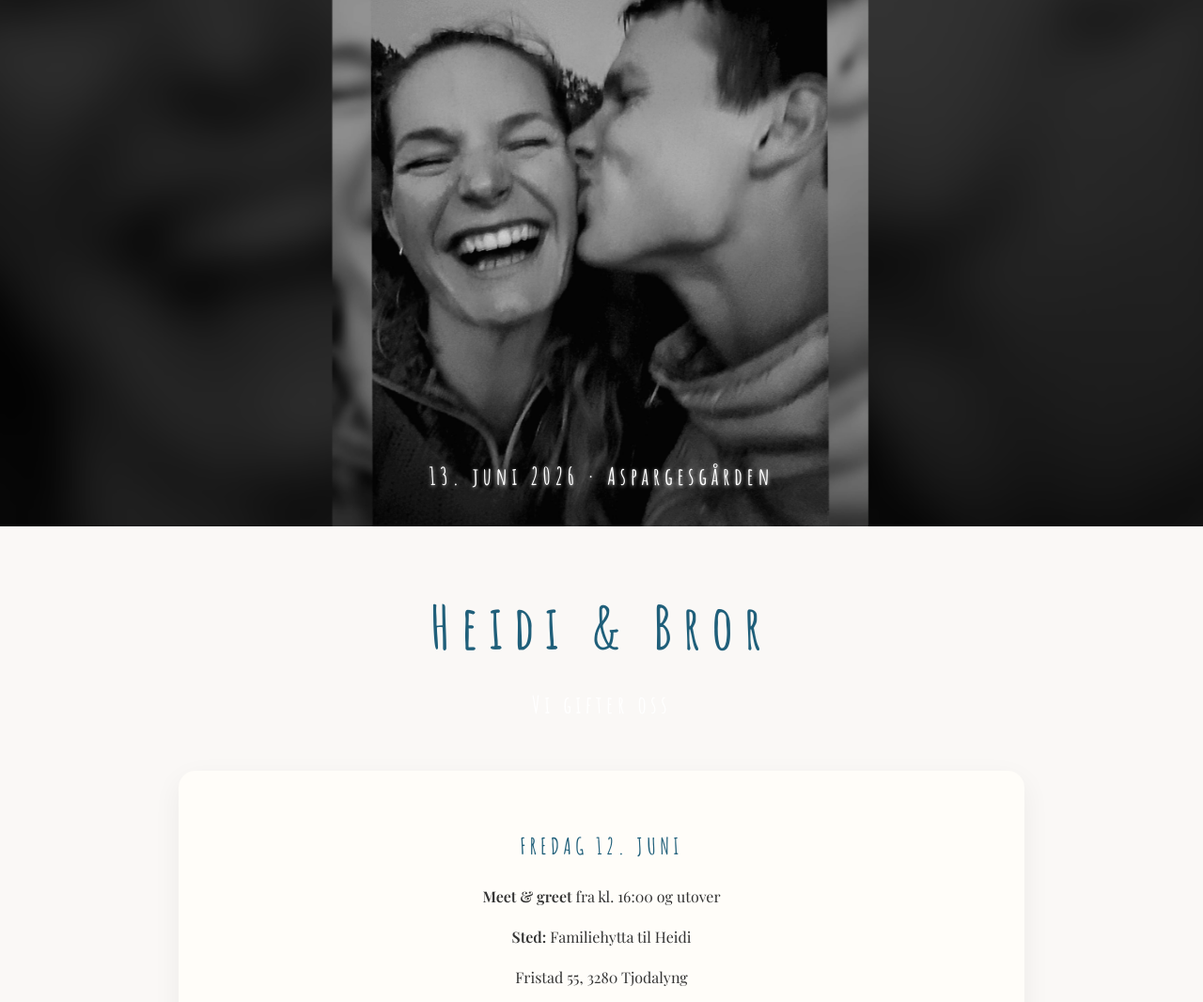
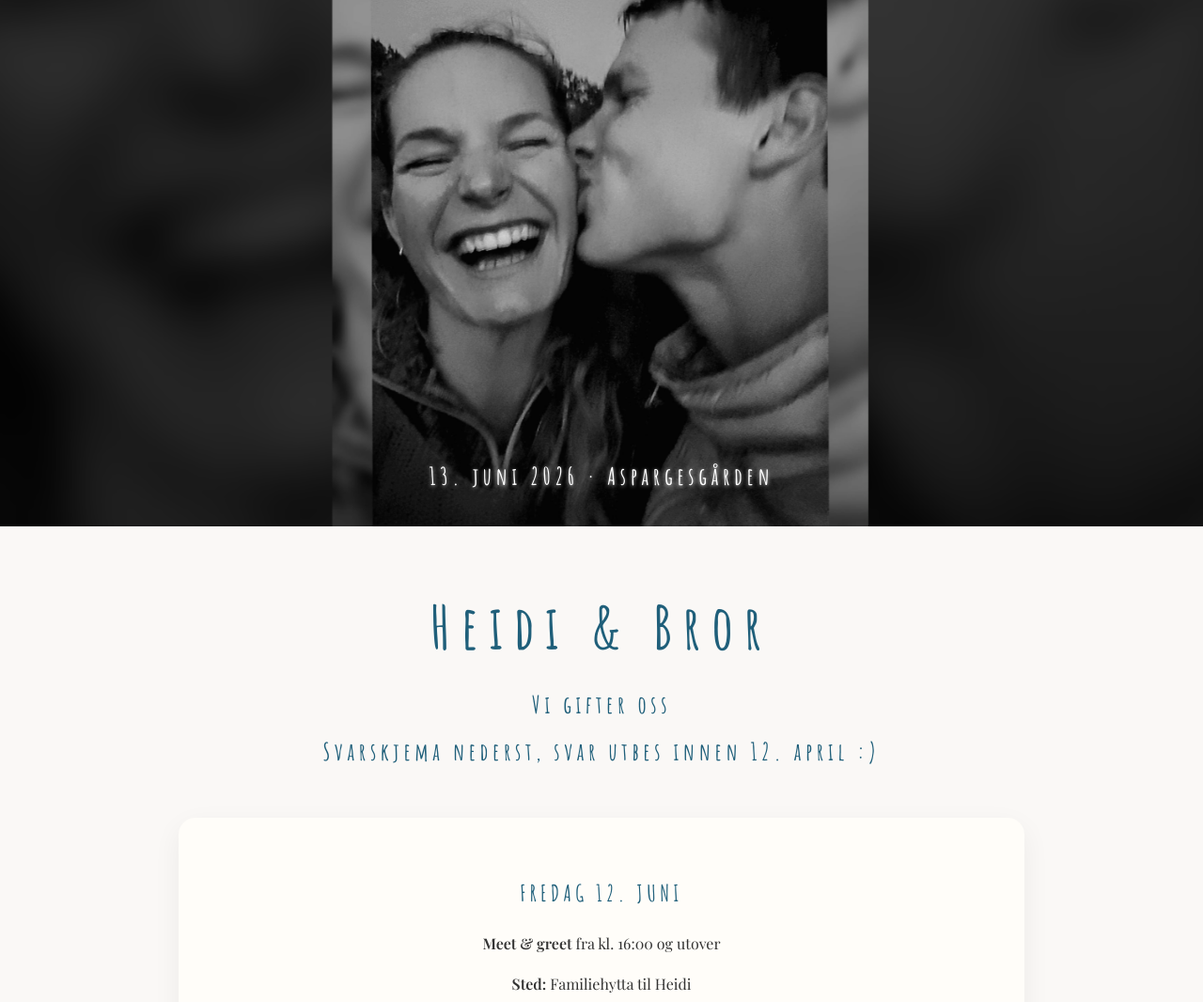
Before and after one commit to brorsteen/heidiogbror, a plain HTML site: page index.html in a window 1280 px wide. Shown: the top 1066 px of the page at 94% size. Drawn offline with nearby package versions, Linux system fonts and the light colour scheme; a script that the page names is missing; a web font is replaced by a local one.

Commit message:
Update index.html

```diff
--- a/index.html
+++ b/index.html
@@ -81,7 +81,7 @@
     .subtitle {
       font-family: "Amatic SC", cursive;
       letter-spacing: 0.18em;
-      color: #ffffff;
+      color: var(--blue);
       margin: 0.4rem 0 0.2rem;
       font-size: 1.6rem;
     }
@@ -220,6 +220,7 @@
   <div class="hero-title" style="text-align:center;">
     <h1>Heidi &amp; Bror</h1>
     <p class="subtitle">Vi gifter oss</p>
+    <p class="subtitle">Svarskjema nederst, svar utbes innen 12. april :)</p>
   </div>
 </section>
 
```
